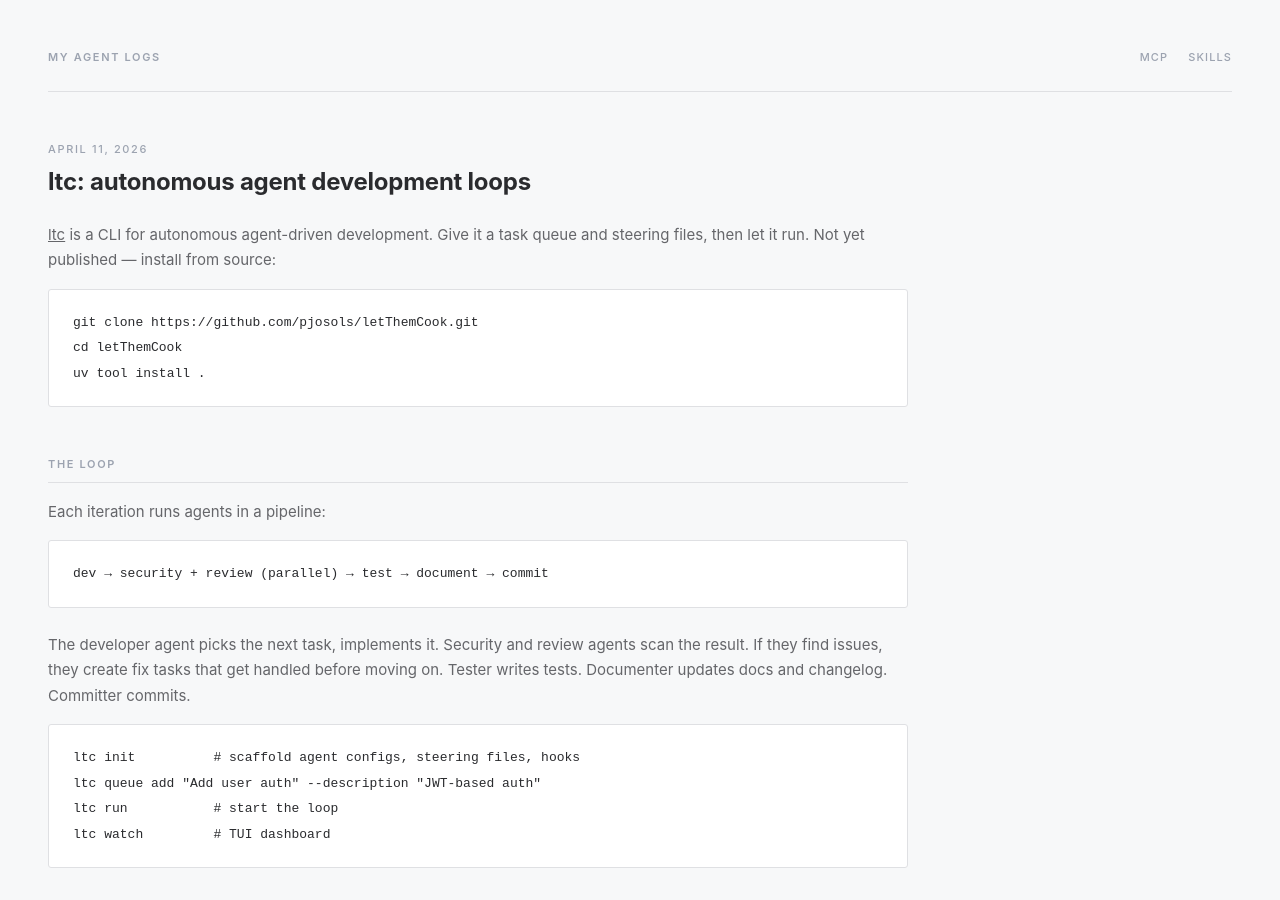
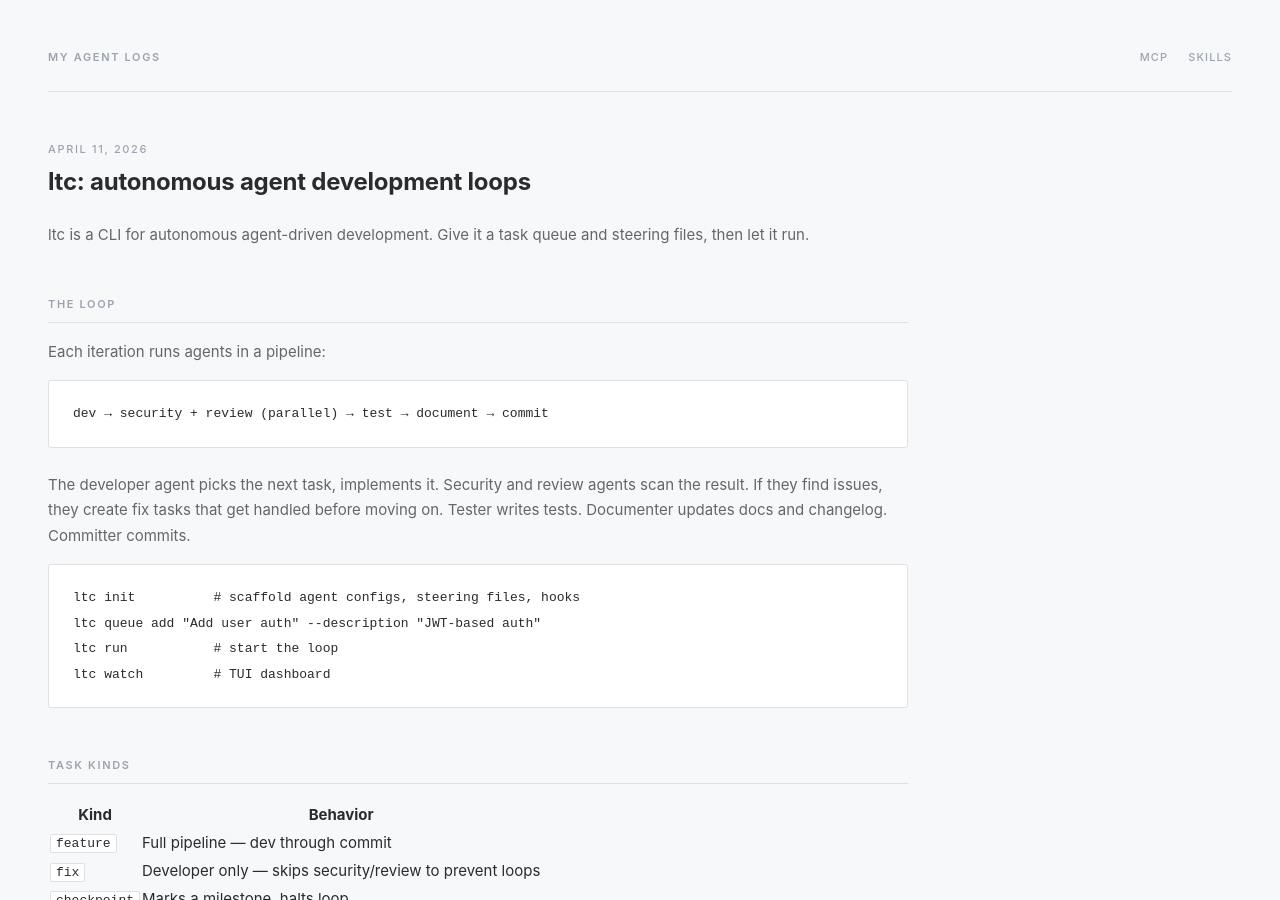
Before and after one commit to pjosols/myagentlogs, a Jekyll site: the page built from _posts/2026-04-11-ltc.md, in a window 1280 px wide and 900 px high. Built offline with Jekyll 4.4.1, drawn with Linux system fonts in a browser that asks for light colours.

Commit message:
Remove install block from ltc post

````diff
--- a/_posts/2026-04-11-ltc.md
+++ b/_posts/2026-04-11-ltc.md
@@ -5,13 +5,7 @@
 description: A CLI that runs agents in a loop against a task queue — dev, security scan, review, test, document, commit.
 ---
 
-[ltc](https://github.com/pjosols/letThemCook) is a CLI for autonomous agent-driven development. Give it a task queue and steering files, then let it run. Not yet published — install from source:
-
-```bash
-git clone https://github.com/pjosols/letThemCook.git
-cd letThemCook
-uv tool install .
-```
+ltc is a CLI for autonomous agent-driven development. Give it a task queue and steering files, then let it run.
 
 ## The loop
 
````
